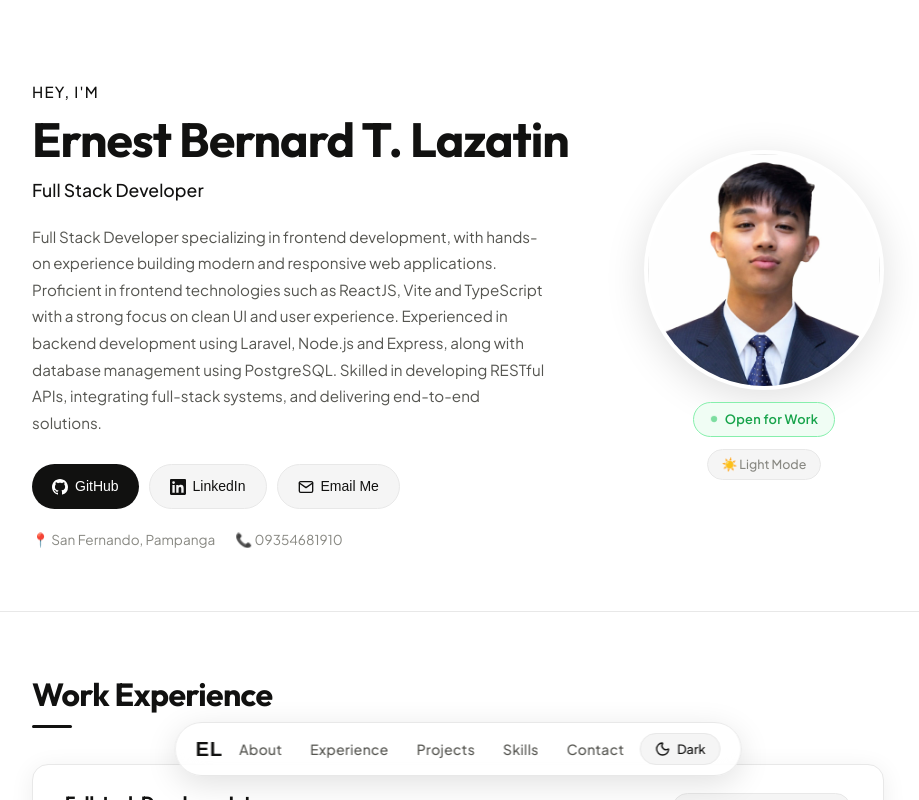
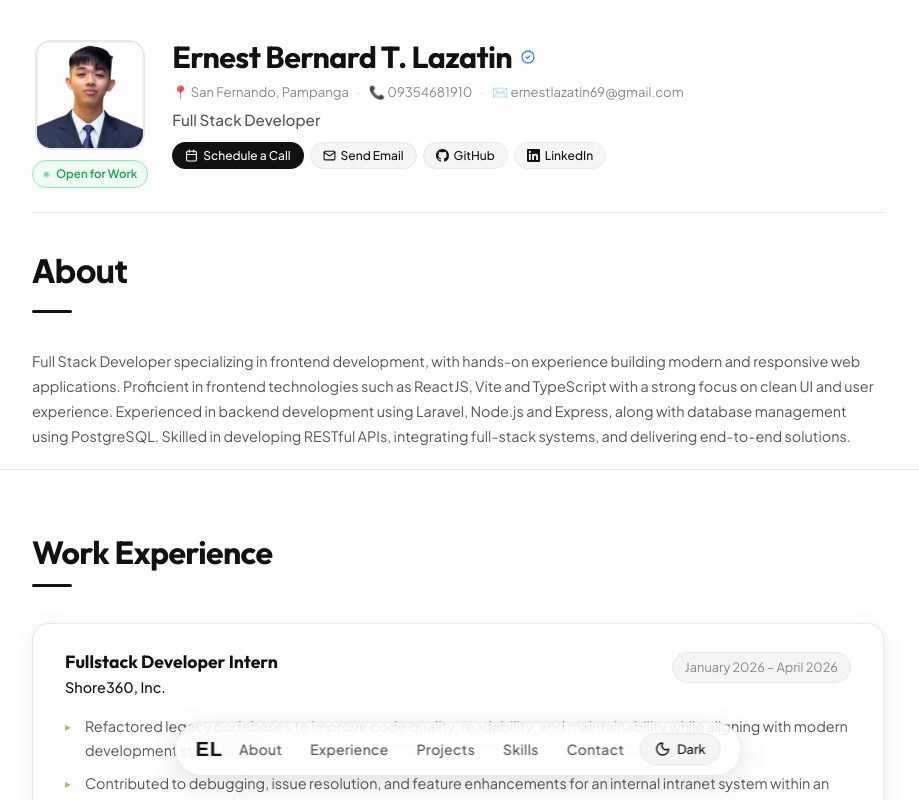
Before and after one commit to lilernestooo/Ernest-Portfolio, a React (Vite) app: page / in a window 1280 px wide. Shown: the top 800 px of the page, without its empty margins (182-1101 px from the left). Built offline with nearby package versions, Linux system fonts and the light colour scheme.

Commit message:
Features: Hero placement changes

```diff
--- a/src/components/Hero.jsx
+++ b/src/components/Hero.jsx
@@ -11,60 +11,91 @@ export default function Hero({ theme }) {
     <section className={styles.hero} id="about">
       <div className={`container ${styles.inner}`}>
 
-        {/* Left: text */}
-        <div className={styles.text}>
-          <p className={styles.greeting}>Hey, I'm</p>
+          {/* Top row: photo + info */}
+          <div className={styles.topRow}>
+            <div className={styles.photoWrap}>
+              <img
+                src={photo}
+                alt={data.name}
+                className={styles.photo}
+                key={theme}
+              />
+              <div className={styles.openForWork}>
+                <span className={styles.dot} />
+                Open for Work
+              </div>
+            </div>
+
+            <div className={styles.info}>
+              <div className={styles.nameRow}>
                 <h1 className={styles.name}>{data.name}</h1>
+                <span className={styles.verifiedBadge}>
+                  <svg width="16" height="16" viewBox="0 0 24 24" fill="#3b82f6">
+                    <path d="M9 12l2 2 4-4m6 2a9 9 0 11-18 0 9 9 0 0118 0z" stroke="#3b82f6" strokeWidth="2" fill="none" strokeLinecap="round" strokeLinejoin="round"/>
+                  </svg>
+                </span>
+              </div>
+
+              <div className={styles.metaRow}>
+                <p className={styles.location}>📍 {data.location}</p>
+                <span className={styles.metaDot}>·</span>
+                <a href="tel:09354681910" className={styles.metaLink}>
+                  📞 09354681910
+                </a>
+                <span className={styles.metaDot}>·</span>
+                <a href="mailto:ernestlazatin69@gmail.com" className={styles.metaLink}>
+                  ✉️ ernestlazatin69@gmail.com
+                </a>
+              </div>
+
               <p className={styles.title}>{data.title}</p>
-          <p className={styles.about}>{data.about}</p>
 
+              {/* Action buttons — sized to match old modeBadge */}
               <div className={styles.actions}>
-            <a href={data.github} target="_blank" rel="noreferrer" className={styles.btnPrimary}>
-              <svg width="16" height="16" viewBox="0 0 24 24" fill="currentColor">
+                <a
+                  href="https://calendly.com"
+                  target="_blank"
+                  rel="noreferrer"
+                  className={styles.btnPrimary}
+                >
+                  <svg width="13" height="13" viewBox="0 0 24 24" fill="none" stroke="currentColor" strokeWidth="2" strokeLinecap="round" strokeLinejoin="round">
+                    <rect x="3" y="4" width="18" height="18" rx="2"/>
+                    <line x1="16" y1="2" x2="16" y2="6"/>
+                    <line x1="8" y1="2" x2="8" y2="6"/>
+                    <line x1="3" y1="10" x2="21" y2="10"/>
+                  </svg>
+                  Schedule a Call
+                </a>
+                <a href="mailto:ernestlazatin69@gmail.com" className={styles.btnSecondary}>
+                  <svg width="13" height="13" viewBox="0 0 24 24" fill="none" stroke="currentColor" strokeWidth="2" strokeLinecap="round" strokeLinejoin="round">
+                    <path d="M4 4h16c1.1 0 2 .9 2 2v12c0 1.1-.9 2-2 2H4c-1.1 0-2-.9-2-2V6c0-1.1.9-2 2-2z"/>
+                    <polyline points="22,6 12,13 2,6"/>
+                  </svg>
+                  Send Email
+                </a>
+                <a href={data.github} target="_blank" rel="noreferrer" className={styles.btnSecondary}>
+                  <svg width="13" height="13" viewBox="0 0 24 24" fill="currentColor">
                     <path d="M12 0C5.37 0 0 5.37 0 12c0 5.31 3.435 9.795 8.205 11.385.6.105.825-.255.825-.57 0-.285-.015-1.23-.015-2.235-3.015.555-3.795-.735-4.035-1.41-.135-.345-.72-1.41-1.23-1.695-.42-.225-1.02-.78-.015-.795.945-.015 1.62.87 1.845 1.23 1.08 1.815 2.805 1.305 3.495.99.105-.78.42-1.305.765-1.605-2.67-.3-5.46-1.335-5.46-5.925 0-1.305.465-2.385 1.23-3.225-.12-.3-.54-1.53.12-3.18 0 0 1.005-.315 3.3 1.23.96-.27 1.98-.405 3-.405s2.04.135 3 .405c2.295-1.56 3.3-1.23 3.3-1.23.66 1.65.24 2.88.12 3.18.765.84 1.23 1.905 1.23 3.225 0 4.605-2.805 5.625-5.475 5.925.435.375.81 1.095.81 2.22 0 1.605-.015 2.895-.015 3.3 0 .315.225.69.825.57A12.02 12.02 0 0 0 24 12c0-6.63-5.37-12-12-12z"/>
                   </svg>
                   GitHub
                 </a>
                 <a href={data.linkedin} target="_blank" rel="noreferrer" className={styles.btnSecondary}>
-              <svg width="16" height="16" viewBox="0 0 24 24" fill="currentColor">
+                  <svg width="13" height="13" viewBox="0 0 24 24" fill="currentColor">
                     <path d="M20.447 20.452h-3.554v-5.569c0-1.328-.027-3.037-1.852-3.037-1.853 0-2.136 1.445-2.136 2.939v5.667H9.351V9h3.414v1.561h.046c.477-.9 1.637-1.85 3.37-1.85 3.601 0 4.267 2.37 4.267 5.455v6.286zM5.337 7.433a2.062 2.062 0 0 1-2.063-2.065 2.064 2.064 0 1 1 2.063 2.065zm1.782 13.019H3.555V9h3.564v11.452zM22.225 0H1.771C.792 0 0 .774 0 1.729v20.542C0 23.227.792 24 1.771 24h20.451C23.2 24 24 23.227 24 22.271V1.729C24 .774 23.2 0 22.222 0h.003z"/>
                   </svg>
                   LinkedIn
                 </a>
-            <a href={`mailto:${data.email}`} className={styles.btnSecondary}>
-              <svg width="16" height="16" viewBox="0 0 24 24" fill="none" stroke="currentColor" strokeWidth="2" strokeLinecap="round" strokeLinejoin="round">
-                <path d="M4 4h16c1.1 0 2 .9 2 2v12c0 1.1-.9 2-2 2H4c-1.1 0-2-.9-2-2V6c0-1.1.9-2 2-2z"/>
-                <polyline points="22,6 12,13 2,6"/>
-              </svg>
-              Email Me
-            </a>
               </div>
-
-          <div className={styles.meta}>
-            <span>📍 {data.location}</span>
-            <span>📞 {data.phone}</span>
             </div>
           </div>
 
-        {/* Right: photo */}
-        <div className={styles.photoWrap}>
-          <div className={styles.photoRing}>
-            <img
-              src={photo}
-              alt={`${data.name} — ${isDark ? 'dark mode' : 'light mode'}`}
-              className={styles.photo}
-              key={theme}
-            />
-          </div>
+          {/* Divider */}
+          <div className={styles.divider} />
 
-          <div className={styles.openForWork}>
-            <span className={styles.dot} />
-            Open for Work
-          </div>
-
-          <div className={styles.modeTag}>
-            {isDark ? '😎 Dark Mode' : '☀️ Light Mode'}
-          </div>
+          {/* About */}
+          <div className={styles.aboutSection}>
+            <p className={styles.sectionLabel}>About</p>
+            <p className={styles.about}>{data.about}</p>
           </div>
 
         </div>
--- a/src/components/Hero.module.css
+++ b/src/components/Hero.module.css
@@ -1,70 +1,193 @@
 .hero {
-  padding: 80px 0 60px;
+  padding: 40px 0 20px;
 }
 
 .inner {
   display: flex;
-  align-items: center;
-  gap: 64px;
+  flex-direction: column;
+  gap: 0;
 }
 
-/* === TEXT SIDE === */
-.text {
-  flex: 1;
-  animation: fadeUp 0.6s ease both;
+/* === TOP ROW === */
+.topRow {
+  display: flex;
+  align-items: flex-start;
+  gap: 24px;
+  position: relative;
 }
 
-.greeting {
-  font-size: 0.95rem;
-  color: var(--black);
-  font-weight: 500;
-  letter-spacing: 0.08em;
-  text-transform: uppercase;
-  margin-bottom: 8px;
+/* === PHOTO === */
+.photoWrap {
+  display: flex;
+  flex-direction: column;
+  align-items: center;
+  gap: 10px;
+  flex-shrink: 0;
+}
+
+.photo {
+  width: 110px;
+  height: 110px;
+  border-radius: 16px;
+  object-fit: cover;
+  object-position: top center;
+  border: 2px solid var(--border);
+  animation: photoFade 0.4s ease both;
+}
+
+.openForWork {
+  display: flex;
+  align-items: center;
+  gap: 6px;
+  background: #f0fdf4;
+  border: 1px solid #86efac;
+  color: #16a34a;
+  border-radius: 99px;
+  padding: 4px 10px;
+  font-size: 0.72rem;
+  font-weight: 600;
+  white-space: nowrap;
+}
+
+.dot {
+  width: 7px;
+  height: 7px;
+  background: #22c55e;
+  border-radius: 50%;
+  animation: pulse 1.8s ease-in-out infinite;
+  flex-shrink: 0;
+}
+
+/* === INFO === */
+.info {
+  flex: 1;
+  display: flex;
+  flex-direction: column;
+  gap: 6px;
+  min-width: 0;
+}
+
+.nameRow {
+  display: flex;
+  align-items: center;
+  gap: 8px;
 }
 
 .name {
-  font-size: clamp(2rem, 4vw, 3rem);
+  font-size: clamp(1.4rem, 3vw, 1.9rem);
   font-weight: 800;
   color: var(--text-primary);
-  margin-bottom: 8px;
   letter-spacing: -0.02em;
 }
 
-.title {
-  font-size: 1.1rem;
-  color: var(--black);
-  font-weight: 500;
-  margin-bottom: 20px;
+.verifiedBadge {
+  display: flex;
+  align-items: center;
 }
 
-.about {
+/* === META ROW === */
+.metaRow {
+  display: flex;
+  align-items: center;
+  flex-wrap: wrap;
+  gap: 4px 8px;
+  font-size: 0.82rem;
+  color: var(--text-muted);
+}
+
+.metaDot {
+  color: var(--text-muted);
+  opacity: 0.4;
+}
+
+.metaLink {
+  color: var(--text-muted);
+  text-decoration: none;
+  transition: color 0.2s ease;
+}
+
+.metaLink:hover {
+  color: var(--text-primary);
+}
+
+.title {
   font-size: 0.95rem;
   color: var(--text-secondary);
-  line-height: 1.75;
-  margin-bottom: 28px;
-  max-width: 520px;
+  font-weight: 500;
 }
 
+/* === TOP RIGHT BADGE === */
+.topBadge {
+  position: absolute;
+  top: 0;
+  right: 0;
+  background: linear-gradient(135deg, #fef3c7, #fde68a);
+  border: 1px solid #fcd34d;
+  color: #92400e;
+  border-radius: 99px;
+  padding: 5px 14px;
+  font-size: 0.78rem;
+  font-weight: 600;
+  white-space: nowrap;
+}
+
+/* === DIVIDER === */
+.divider {
+  height: 1px;
+  background: var(--border);
+  margin: 24px 0;
+}
+
+/* === ABOUT SECTION LABEL — matches Section.module.css heading === */
+.sectionLabel {
+  font-size: clamp(1.5rem, 3vw, 2rem);
+  font-weight: 800;
+  color: var(--text-primary);
+  margin-bottom: 36px;
+  letter-spacing: -0.02em;
+  position: relative;
+  padding-bottom: 16px;
+}
+
+.sectionLabel::after {
+  content: '';
+  position: absolute;
+  bottom: 0;
+  left: 0;
+  width: 40px;
+  height: 3px;
+  background: #111110;
+  border-radius: 99px;
+}
+
+/* === ABOUT === */
+.about {
+  font-size: 0.9rem;
+  color: var(--text-secondary);
+  line-height: 1.75;
+}
+
+/* === ACTIONS — matches old modeBadge size === */
 .actions {
   display: flex;
   flex-wrap: wrap;
-  gap: 10px;
-  margin-bottom: 20px;
+  gap: 6px;
+  margin-top: 4px;
 }
 
 .btnPrimary,
 .btnSecondary {
   display: inline-flex;
   align-items: center;
-  gap: 7px;
-  padding: 10px 20px;
+  gap: 5px;
+  padding: 3px 12px;
   border-radius: 99px;
-  font-size: 0.875rem;
+  font-size: 0.75rem;
   font-weight: 500;
-  font-family: 'DM Sans', sans-serif;
+  font-family: 'Plus Jakarta Sans', sans-serif;
   transition: all 0.2s ease;
   text-decoration: none;
+  border: 1px solid transparent;
 }
 
 .btnPrimary {
@@ -79,67 +202,11 @@
 .btnSecondary {
   background: var(--bg-tag);
   color: var(--text-primary);
-  border: 1px solid var(--border);
+  border-color: var(--border);
 }
 .btnSecondary:hover {
-  border-color: var(--accent-highlight);
-  color: var(--accent-highlight);
-  opacity: 1;
+  border-color: var(--text-primary);
   transform: translateY(-1px);
-}
-
-.meta {
-  display: flex;
-  gap: 20px;
-  font-size: 0.85rem;
-  color: var(--text-muted);
-}
-
-/* === PHOTO SIDE === */
-.photoWrap {
-  flex-shrink: 0;
-  display: flex;
-  flex-direction: column;
-  align-items: center;
-  gap: 12px;
-  animation: fadeUp 0.6s ease 0.15s both;
-}
-
-.photoRing {
-  width: 240px;
-  height: 240px;
-  border-radius: 50%;
-  padding: 4px;
-  background: linear-gradient(135deg, var(--grey), var(--border));
-  box-shadow: var(--shadow-hover);
-}
-
-.photo {
-  width: 100%;
-  height: 100%;
-  border-radius: 50%;
-  object-fit: cover;
-  object-position: top center;
-  display: block;
-  animation: photoFade 0.4s ease both;
-  transition: filter 0.4s ease;
-}
-
-.modeTag {
-  background: var(--bg-tag);
-  border: 1px solid var(--border);
-  border-radius: 99px;
-  padding: 5px 14px;
-  font-size: 0.78rem;
-  color: var(--text-muted);
-  font-weight: 500;
-  transition: all 0.3s ease;
-}
-
-/* === ANIMATIONS === */
-@keyframes fadeUp {
-  from { opacity: 0; transform: translateY(24px); }
-  to   { opacity: 1; transform: translateY(0); }
 }
 
 @keyframes photoFade {
@@ -147,42 +214,63 @@
   to   { opacity: 1; transform: scale(1); }
 }
 
-@media (max-width: 768px) {
-  .inner {
-    flex-direction: column-reverse;
-    gap: 32px;
-    text-align: center;
-  }
-  .about { max-width: 100%; }
-  .actions { justify-content: center; }
-  .meta { justify-content: center; }
-  .photoRing { width: 180px; height: 180px; }
-}
-
-.openForWork {
-  display: flex;
-  align-items: center;
-  gap: 7px;
-  background: #f0fdf4;
-  border: 1px solid #86efac;
-  color: #16a34a;
-  border-radius: 99px;
-  padding: 6px 16px;
-  font-size: 0.8rem;
-  font-weight: 600;
-  letter-spacing: 0.02em;
-}
-
-.dot {
-  width: 8px;
-  height: 8px;
-  background: #22c55e;
-  border-radius: 50%;
-  animation: pulse 1.8s ease-in-out infinite;
-  flex-shrink: 0;
-}
-
 @keyframes pulse {
   0%, 100% { opacity: 1; transform: scale(1); }
   50%       { opacity: 0.5; transform: scale(0.75); }
 }
+
+/* === MOBILE === */
+@media (max-width: 640px) {
+  .card {
+    padding: 20px;
+  }
+
+  .topRow {
+    flex-wrap: wrap;
+  }
+
+  .photoWrap {
+    flex-direction: row;
+    align-items: center;
+    gap: 12px;
+    width: 100%;
+  }
+
+  .photo {
+    width: 72px;
+    height: 72px;
+  }
+
+  .topBadge {
+    position: static;
+    align-self: flex-start;
+    margin-left: auto;
+  }
+
+  .info {
+    width: 100%;
+    flex: unset;
+  }
+
+  .metaRow {
+    font-size: 0.75rem;
+  }
+
+  .metaDot {
+    display: none;
+  }
+
+  .actions {
+    flex-wrap: wrap;
+  }
+
+  .btnPrimary,
+  .btnSecondary {
+    font-size: 0.72rem;
+    padding: 3px 10px;
+  }
+}
+
+.aboutSection {
+  padding-top: 8px;
+}
```
Lines whose indentation alone changed are shown as unchanged.
